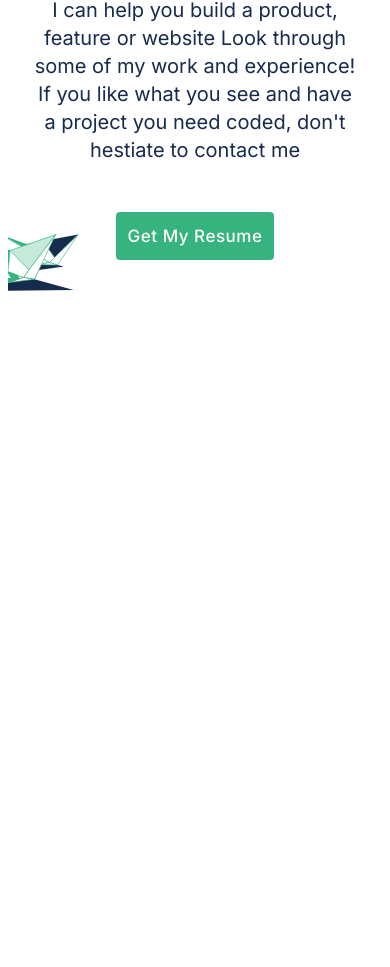
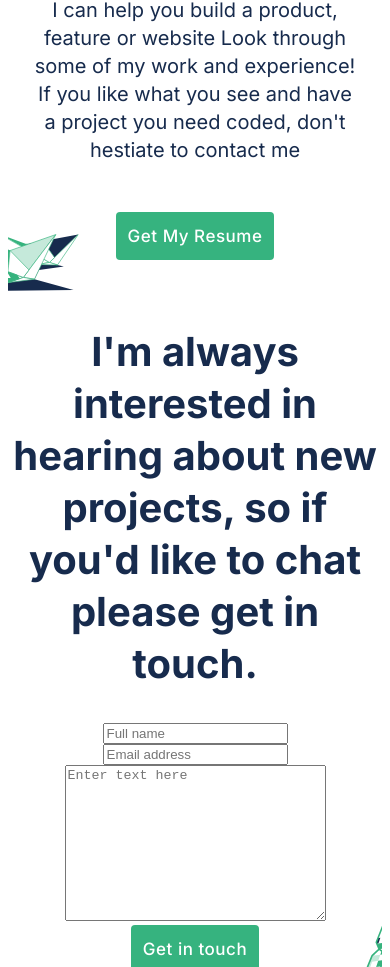
Before and after one commit to mullenlucas/portfolio_main, a website: page index.html in a window 390 px wide. Shown: the part 3940-4907 px from the top of the page. Before the commit the page ends 4240 px from the top, so only its background shows below. Drawn offline with Linux system fonts and the light colour scheme.

Commit message:
add html for contact-form and basic css

```diff
--- a/index.html
+++ b/index.html
@@ -249,6 +249,47 @@
 			<button class="green-button">Get My Resume</button>
 		</div>
 	</section>
+	<section class="contact">
+		<h2 class="wave-txt">I'm always interested in hearing about new projects, so if you'd like to chat please get in touch.</h2>
+		<form action="https://formspree.io/f/xoqroeve" method="POST">
+			<ul>
+				<li>
+					<label form="name"></label>
+					<input type="text" name="name" id="name" placeholder="Full name" required>
+				</li>
+				<li>
+					<label form="email"></label>
+					<input type="email" name="email" id="email" placeholder="Email address" required>
+				</li>
+				<li>
+					<textarea name="message" id="message" cols="30" rows="10" placeholder="Enter text here" required></textarea>
+				</li>
+				<li>
+					<button class="green-button" type="submit" name="submit" value="submit">Get in touch</button>
+				</li>
+			</ul>
+		</form>
+		<div class="media-imgs">
+			<ul>
+			<li>
+				<img src="imgs/twitter.svg" alt="Twitter img">
+			</li>
+			<li>
+				<img src="imgs/Linkedin-icon.svg" alt="Linkedin img">
+			</li>
+			<li>
+				<img src="imgs/medium.svg" alt="Medium img">
+			</li>
+			<li>
+				<img src="imgs/github.svg" alt="Github img">
+			</li>
+			<li>
+				<img src="imgs/angellist.svg" alt="Angellist img">
+			</li>
+			</ul>
+		</div>
+		<p>mullenlucas@gmail.com</p>
+	</section>
 
 </body>
 </html>
--- a/styles.css
+++ b/styles.css
@@ -217,4 +217,30 @@
     flex-direction: column;
     align-items: center;
   }
+
+  .contact {
+    background-image: url("./imgs/illustration-contact-form.svg");
+    background-position: right bottom;
+    background-repeat: no-repeat;
+    display: flex;
+    flex-direction: column;
+    align-items: center;
+  }
+
+  /* Paste from here */
+  /* Mohamed */
+
+  .contact form ul {
+    display: flex;
+    flex-direction: column;
+    align-items: center;
+    margin: 0;
+    padding: 0;
+  }
+
+  .contact form ul li {
+    list-style: none;
+  }
+
+  /* Tamana */
 }
```
Also changed, not shown: imgs/illustration-contact-form.svg (added).
